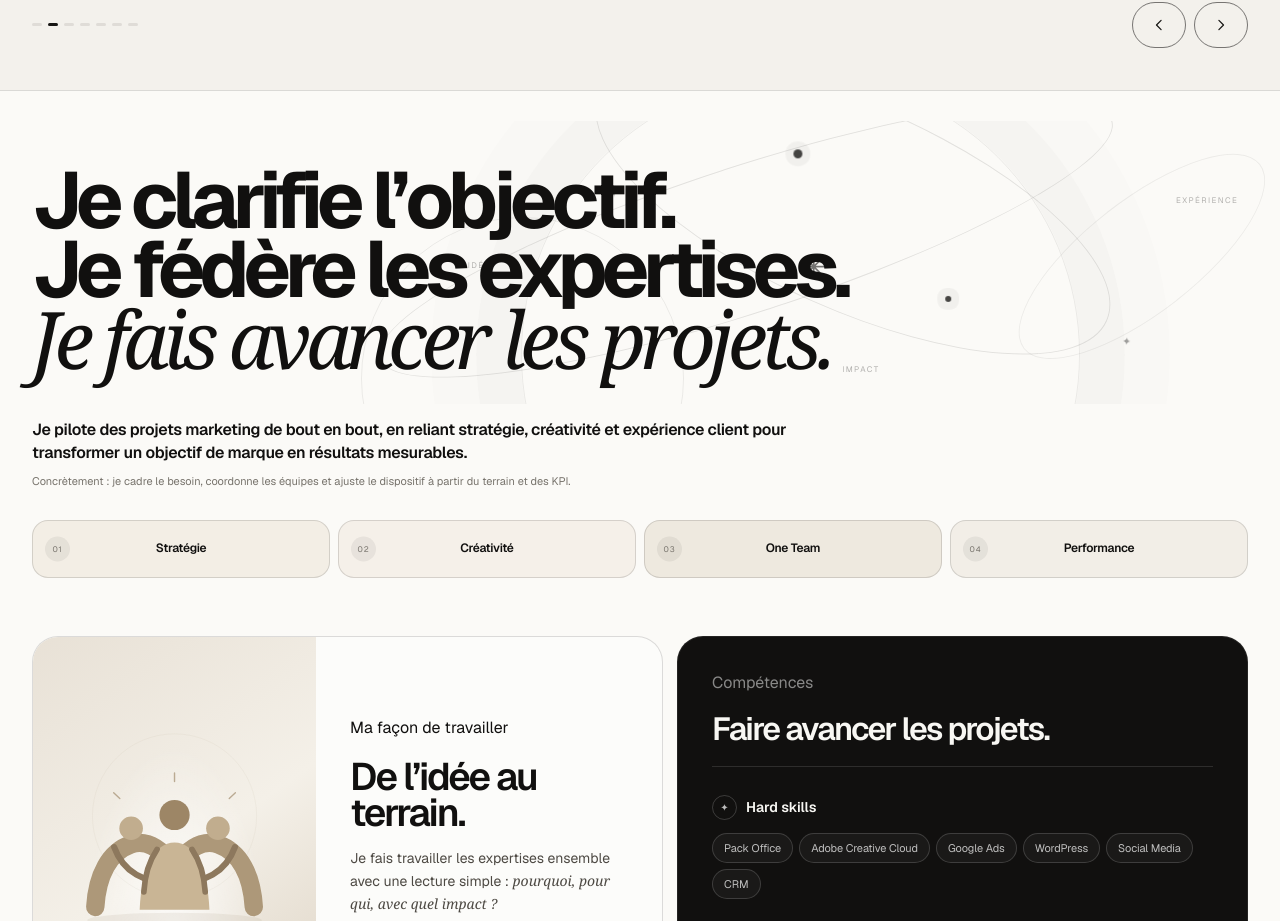
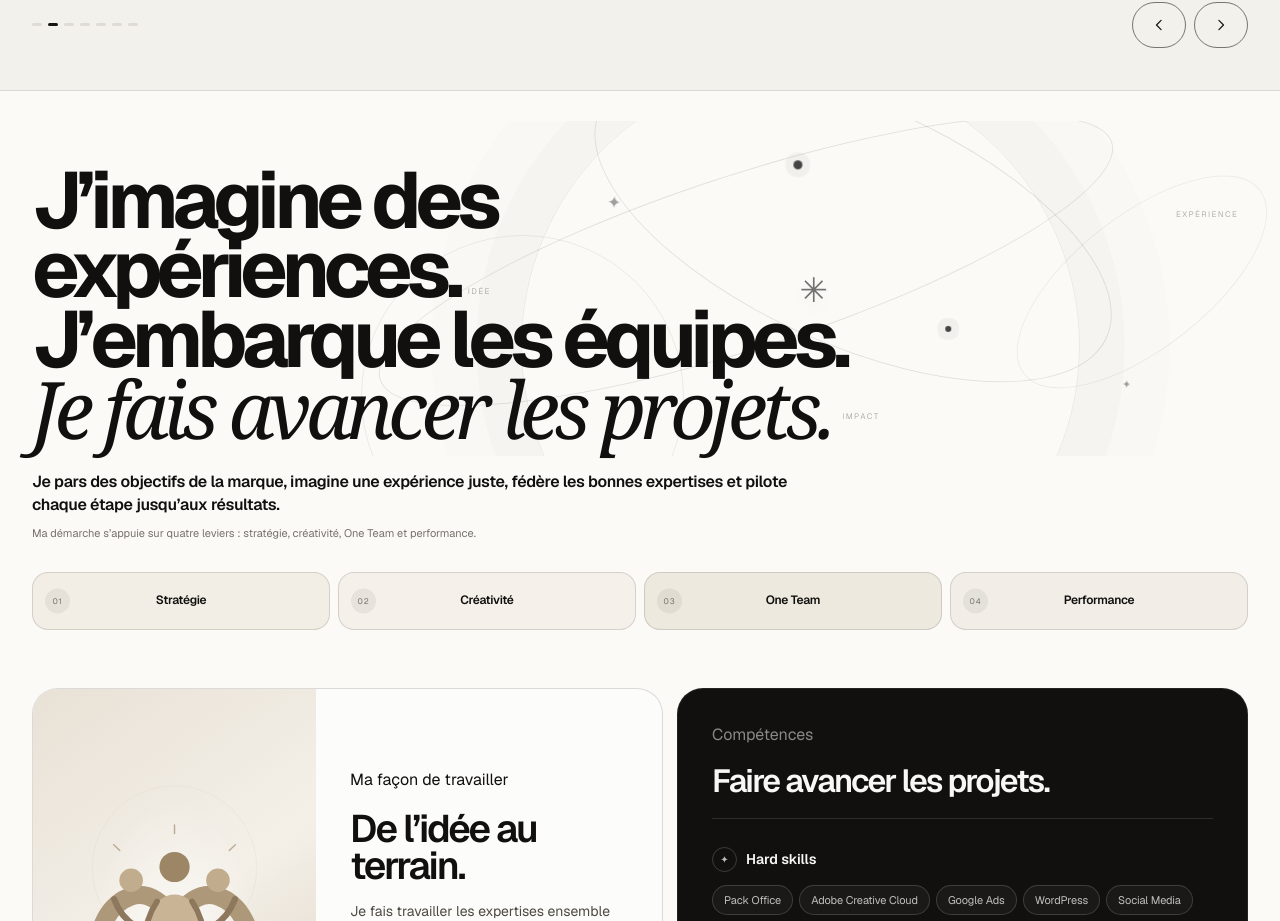
Before and after one commit to paulsebille/Portfolio, a Next.js app: page / in a window 1280 px wide. Shown: the part 1523-2444 px from the top of the page. Built offline with nearby package versions, Linux system fonts and the light colour scheme.

Commit message:
Clarify creative and team-led approach

```diff
--- a/components/About.tsx
+++ b/components/About.tsx
@@ -55,16 +55,16 @@ export function About() {
           </div>
           <div className="about-hero-copy">
             <h2>
-              <span><strong>Je clarifie l’objectif.</strong></span>
-              <span><strong>Je fédère les expertises.</strong></span>
+              <span><strong>J’imagine des expériences.</strong></span>
+              <span><strong>J’embarque les équipes.</strong></span>
               <span><em>Je fais avancer les projets.</em></span>
             </h2>
           </div>
         </div>
 
         <div className="about-manifesto">
-          <p>Je pilote des projets marketing de bout en bout, en reliant stratégie, créativité et expérience client pour transformer un objectif de marque en résultats mesurables.</p>
-          <span>Concrètement : je cadre le besoin, coordonne les équipes et ajuste le dispositif à partir du terrain et des KPI.</span>
+          <p>Je pars des objectifs de la marque, imagine une expérience juste, fédère les bonnes expertises et pilote chaque étape jusqu’aux résultats.</p>
+          <span>Ma démarche s’appuie sur quatre leviers : stratégie, créativité, One Team et performance.</span>
         </div>
 
         <div className="about-principles-editorial">
```
